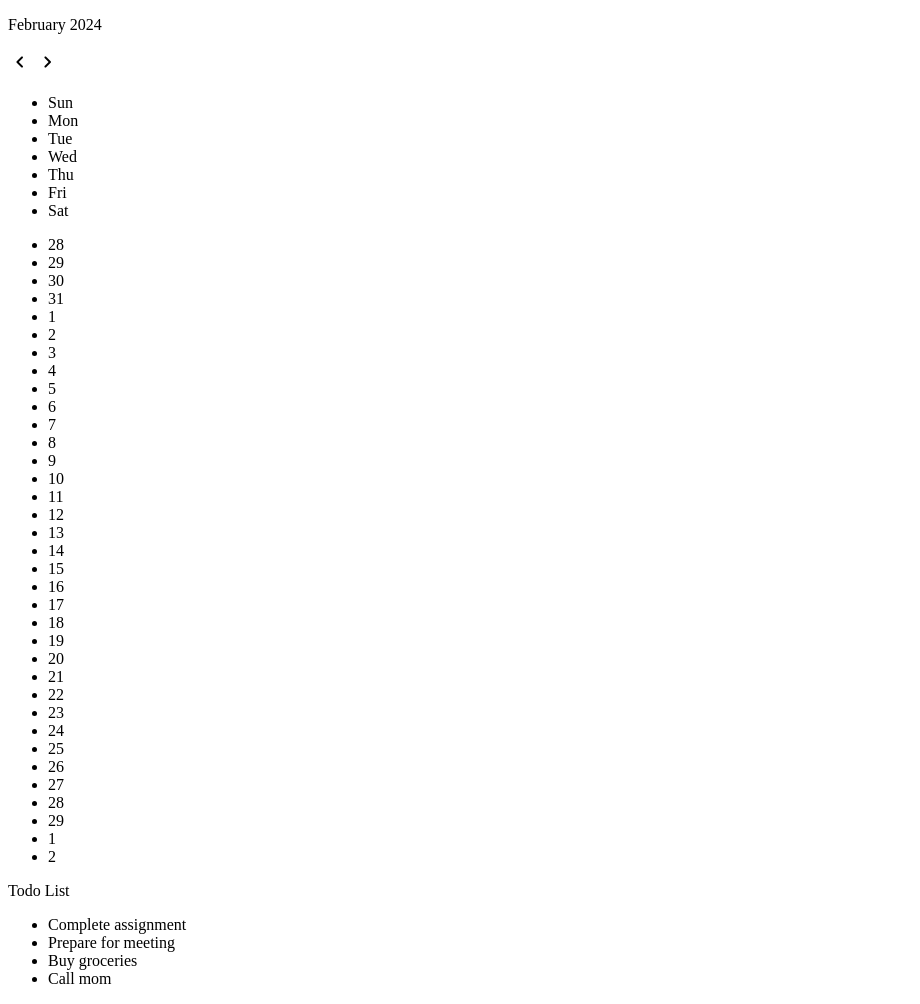
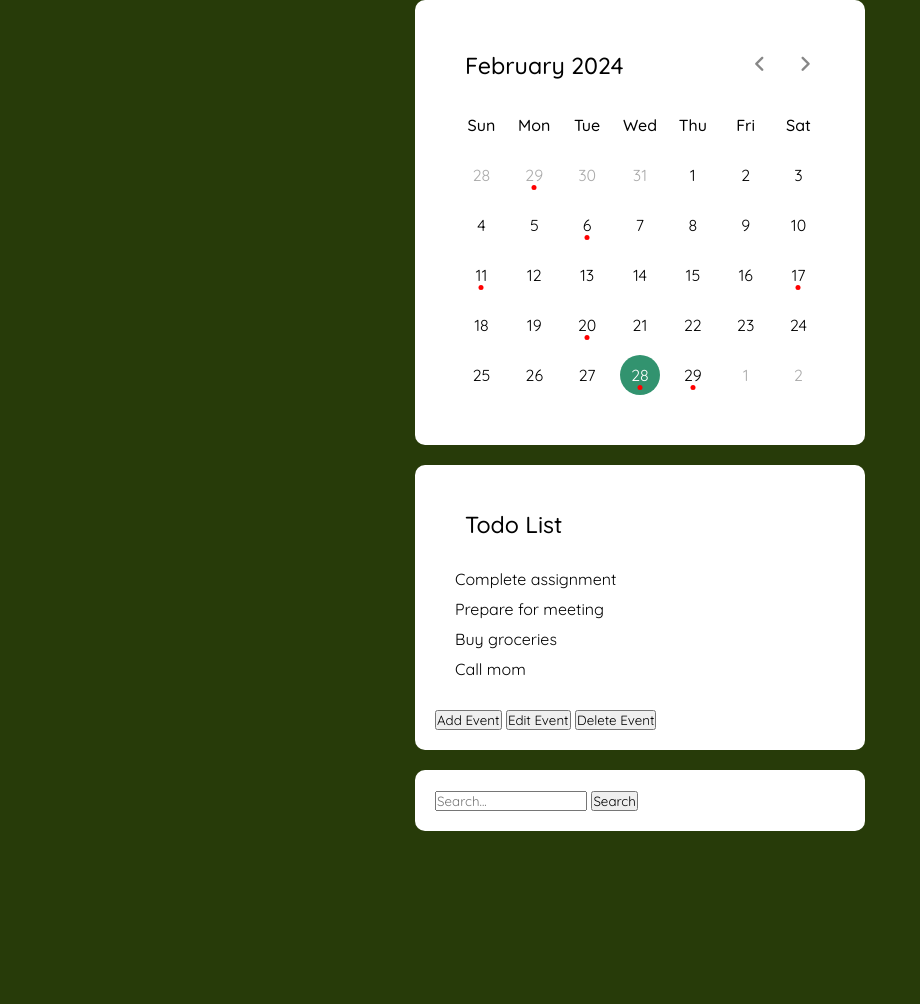
Before and after one commit to software-students-spring2024/2-web-app-exercise-se-2pm2, a plain HTML site: page templates/index.html in a window 1280 px wide. Shown: the whole page, without its empty margins (0-920 px from the left). After the commit the page ends 851 px from the top, so only its background shows below. Drawn offline with nearby package versions, Linux system fonts and the light colour scheme; files that its build step writes are made by us from their sources.

Commit message:
added bottom buttons

```diff
--- a/templates/index.html
+++ b/templates/index.html
@@ -5,7 +5,7 @@
     <meta http-equiv="X-UA-Compatible" content="IE=edge">
     <meta name="viewport" content="width=device-width, initial-scale=1.0">
     <title>ToDo Calendar</title>
-    <link rel="stylesheet" href="static\css\styles.css">
+    <link rel="stylesheet" href="static/css/styles.css">
     <link rel="stylesheet" href="https://fonts.googleapis.com/css2?family=Material+Symbols+Rounded:opsz,wght,FILL,GRAD@20..48,100..700,0..1,-50..200" />
 </head>
 <body>
@@ -77,6 +77,16 @@
             <li>Buy groceries</li>
             <li>Call mom</li>
         </ul>
+        <div class="button-container">
+            <button class="add-event-button">Add Event</button>
+            <button class="edit-event-button">Edit Event</button>
+            <button class="delete-event-button">Delete Event</button>
+        </div>
+    </div>
+
+    <div class="wrapper">
+        <input type="text" placeholder="Search...">
+        <button class="search-button">Search</button>
     </div>
 
 
```
